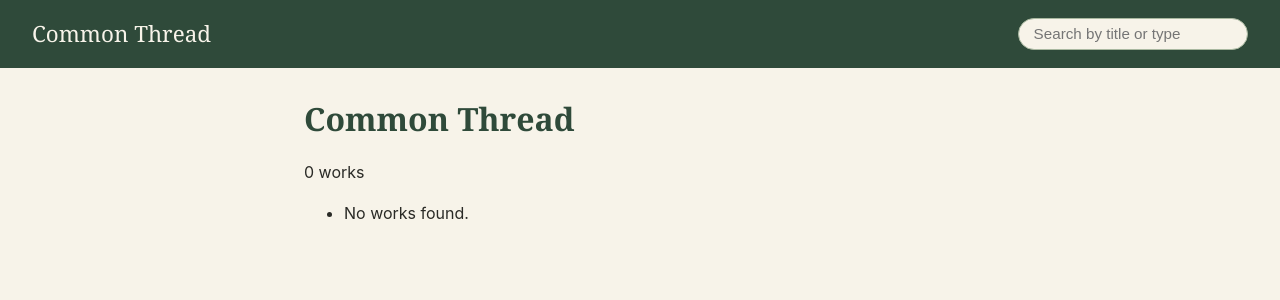
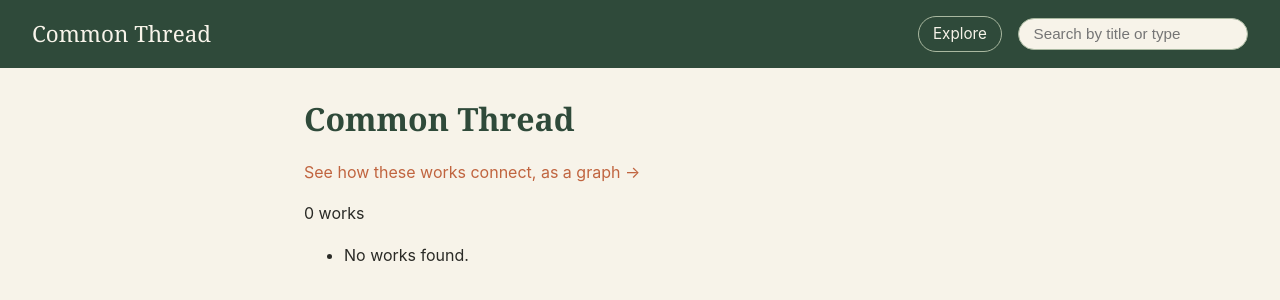
Before and after one commit to mrossato00/common_thread, a Flask app: page / in a window 1280 px wide. Shown: the top 300 px of the page. Run offline with Flask 3, Linux system fonts and the light colour scheme; data that the repository does not hold is empty.

Commit message:
Add Explore link to header and home

```diff
--- a/static/style.css
+++ b/static/style.css
@@ -40,6 +40,28 @@ header {
   gap: 1rem;
   background: var(--forest);
   padding: 1rem 2rem;
+}
+
+.header-right {
+  display: flex;
+  align-items: center;
+  gap: 1rem;
+  flex-wrap: wrap;
+}
+
+.explore-link {
+  color: var(--ivory);
+  border: 1px solid var(--sage);
+  border-radius: 999px;
+  padding: 0.3rem 0.9rem;
+  font-size: 0.95rem;
+}
+
+.explore-link:hover,
+.explore-link.active {
+  background: var(--sage);
+  color: var(--forest);
+  text-decoration: none;
 }
 
 header .brand {
--- a/templates/base.html
+++ b/templates/base.html
@@ -19,9 +19,13 @@
       {% endfor %}
     </nav>
 
-    <form method="get" action="{{ url_for('index') }}">
-      <input type="search" name="q" value="{{ request.args.get('q', '') }}" placeholder="Search by title or type">
-    </form>
+    <div class="header-right">
+      <a class="explore-link{% if request.endpoint == 'explore' %} active{% endif %}"
+         href="{{ url_for('explore') }}">Explore</a>
+      <form method="get" action="{{ url_for('index') }}">
+        <input type="search" name="q" value="{{ request.args.get('q', '') }}" placeholder="Search by title or type">
+      </form>
+    </div>
   </header>
 
   <main>
--- a/templates/index.html
+++ b/templates/index.html
@@ -4,7 +4,7 @@
 
 {% block content %}
   <h1>Common Thread</h1>
-
+  <p><a href="{{ url_for('explore') }}">See how these works connect, as a graph →</a></p>
   <p>{{ works|length }} works</p>
 
   <ul>
```
Also changed, not shown: tests/test_app.py (+5 -0 lines).
